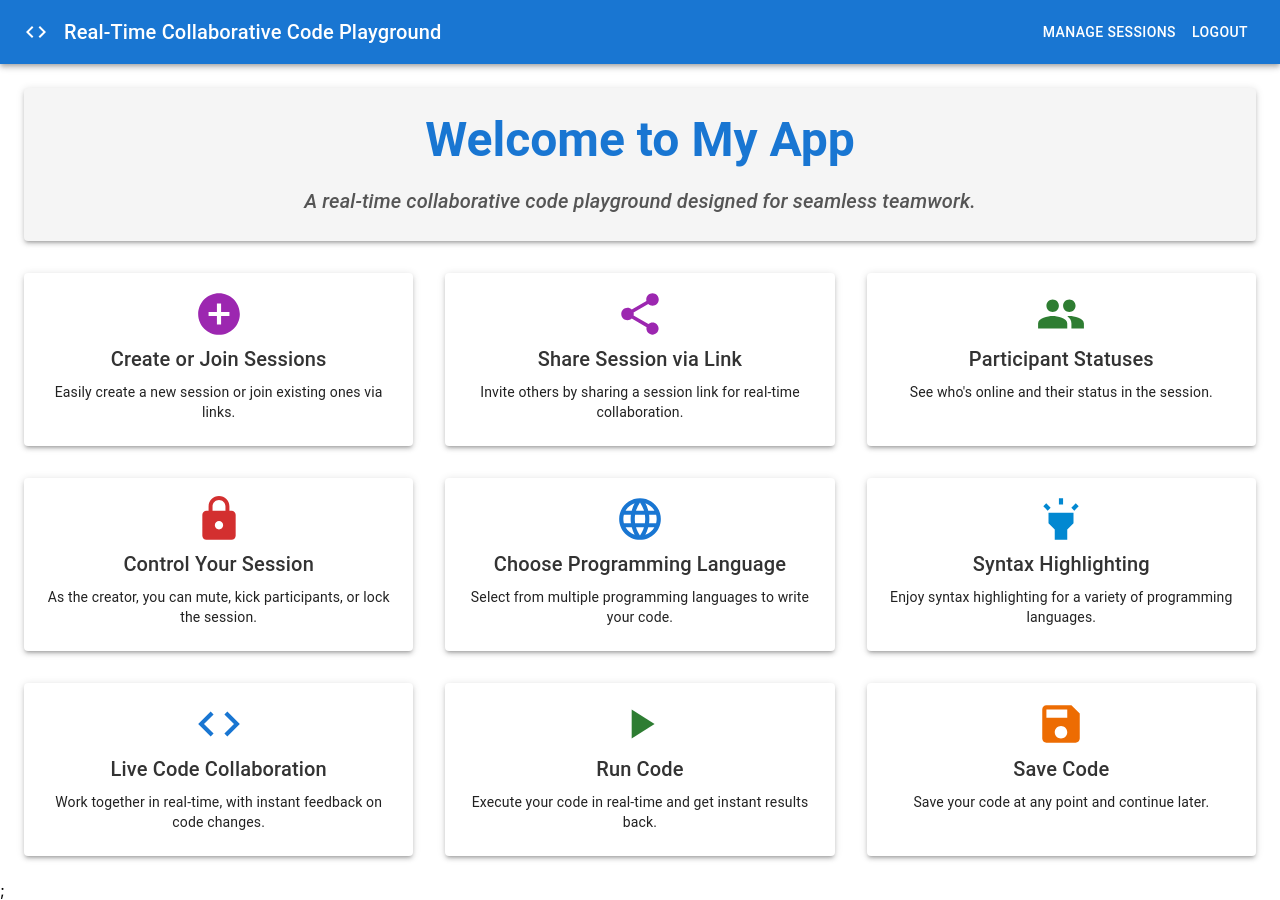
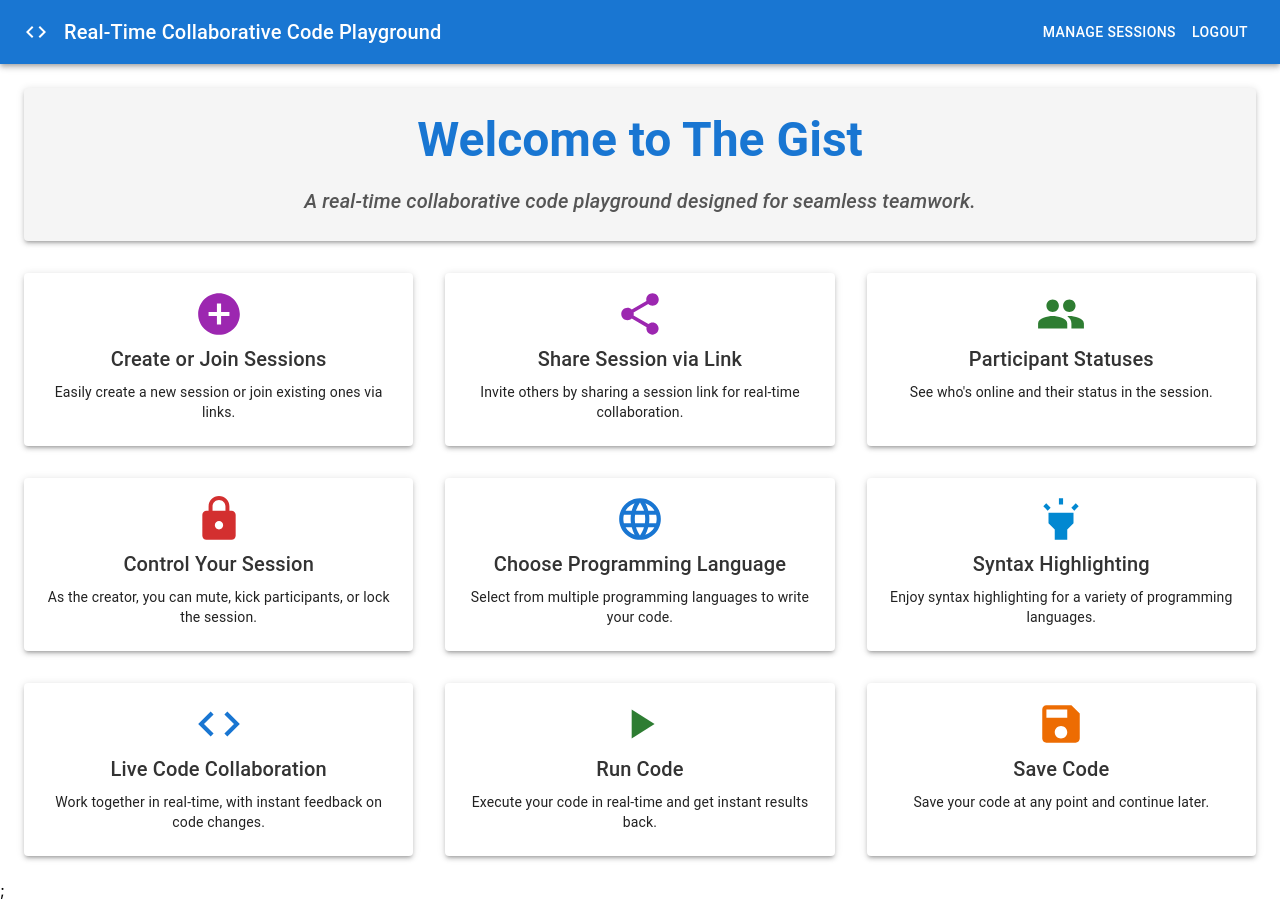
Before and after one commit to ibachev/codeeditor, a React (Create React App) app in the folder frontend/: page /dashboard in a window 1280 px wide. Built offline with nearby package versions, Linux system fonts and the light colour scheme; no server answers; sample sign-in values are in the browser's storage.

Commit message:
Change app name

```diff
--- a/frontend/public/index.html
+++ b/frontend/public/index.html
@@ -24,7 +24,7 @@
       work correctly both with client-side routing and a non-root public URL.
       Learn how to configure a non-root public URL by running `npm run build`.
     -->
-    <title>React App</title>
+    <title>The Gist</title>
   </head>
   <body>
     <noscript>You need to enable JavaScript to run this app.</noscript>
--- a/frontend/src/components/Dashboard/Dashboard.tsx
+++ b/frontend/src/components/Dashboard/Dashboard.tsx
@@ -34,7 +34,7 @@ const Dashboard: React.FC = () => {
                 gutterBottom
                 sx={{ fontWeight: "bold", color: "#1976d2" }}
               >
-                Welcome to My App
+                Welcome to The Gist
               </Typography>
               <Typography
                 variant="h6"
```
